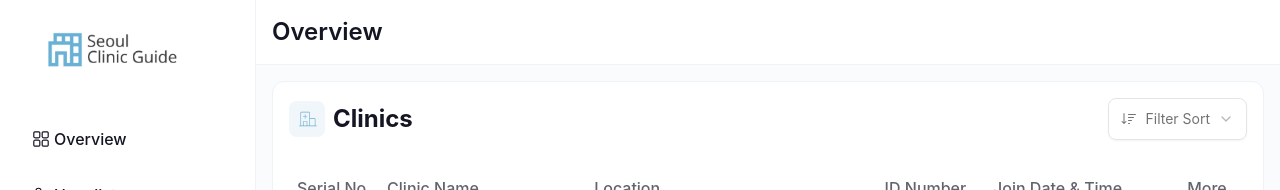
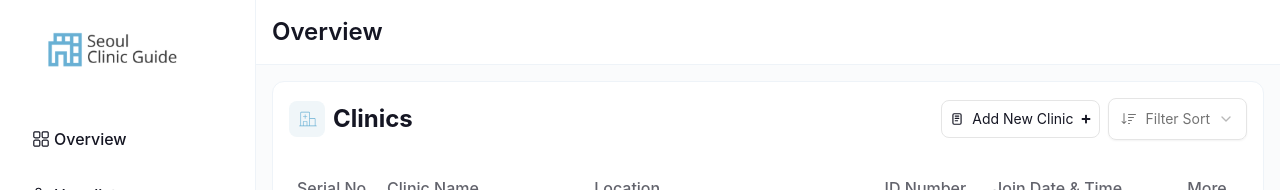
Before and after one commit to Nafiz-Al-Turabi/seoul-clinic-guide, a Next.js app: page /dashboard/clinics in a window 1280 px wide. Shown: the top 190 px of the page. Built offline with nearby package versions, Linux system fonts and the light colour scheme; no server answers.

Commit message:
Button added  on clicnic dahboard

```diff
--- a/components/Dashboard/Clinics/Clinics.tsx
+++ b/components/Dashboard/Clinics/Clinics.tsx
@@ -12,6 +12,9 @@ import {
 } from "@/components/ui/select";
 import { BsSortDown } from "react-icons/bs";
 import { SelectValue } from "@radix-ui/react-select";
+import Link from "next/link";
+import { TbNotes } from "react-icons/tb";
+import { FaPlus } from "react-icons/fa";
 
 const data = [
   {
@@ -107,11 +110,18 @@ const Clinics = () => {
           </span>
           <h5 className="text-base sm:text-[1.5rem] font-bold">Clinics</h5>
         </div>
-        <div>
-        <Select>
+        <div className="flex items-center gap-2">
+          <Link
+            href="/dashboard/blog-post"
+            className="text-sm text-main flex gap-2 items-center border p-2 rounded-md cursor-pointer"
+          >
+            <TbNotes />
+            Add New Clinic <FaPlus size={10} />
+          </Link>
+          <Select>
             <SelectTrigger className=" justify-between  py-5">
               <span className="flex items-center gap-2">
-                <BsSortDown size={20}/>
+                <BsSortDown size={20} />
                 <SelectValue placeholder="Filter Sort" />
               </span>
             </SelectTrigger>
```
